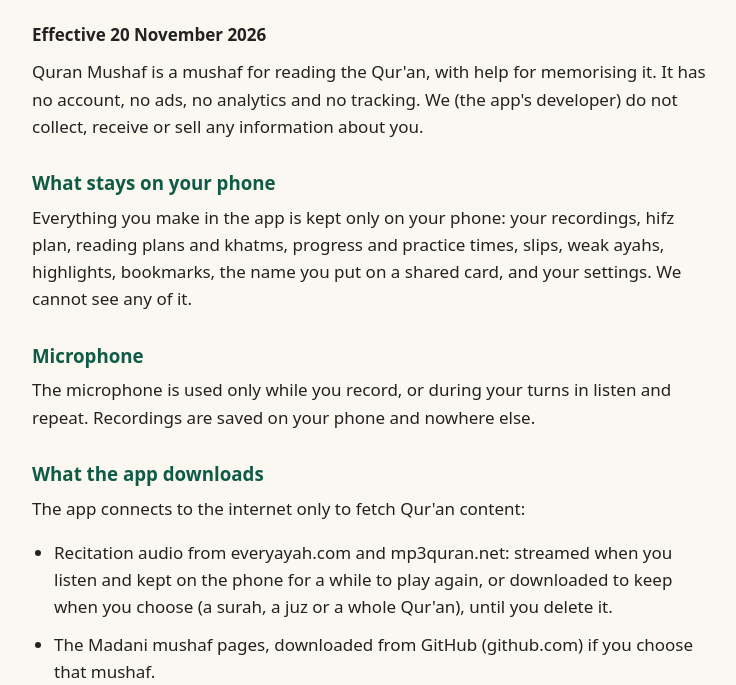
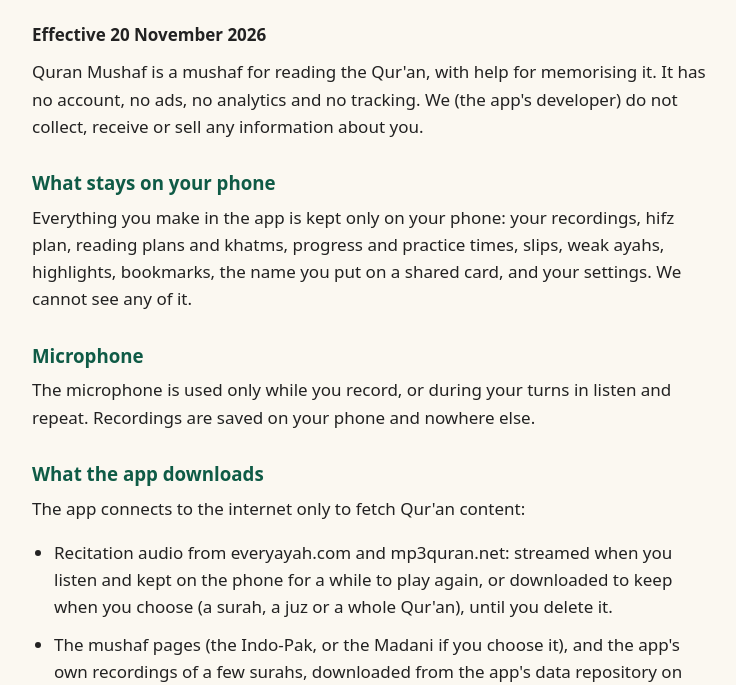
Before and after one commit to quranmushafapp/quranmushafapp.github.io, a plain HTML site: page privacy/index.html in a window 1280 px wide. Shown: the part 115-800 px from the top of the page, without its empty margins (268-1004 px from the left). Drawn offline with Linux system fonts and the light colour scheme.

Commit message:
Privacy policy: the mushaf pages and a few surah recordings come from the app's data repository on GitHub

```diff
--- a/privacy/index.html
+++ b/privacy/index.html
@@ -34,7 +34,7 @@
 <p>The app connects to the internet only to fetch Qur'an content:</p>
 <ul>
 <li>Recitation audio from everyayah.com and mp3quran.net: streamed when you listen and kept on the phone for a while to play again, or downloaded to keep when you choose (a surah, a juz or a whole Qur'an), until you delete it.</li>
-<li>The Madani mushaf pages, downloaded from GitHub (github.com) if you choose that mushaf.</li>
+<li>The mushaf pages (the Indo-Pak, or the Madani if you choose it), and the app's own recordings of a few surahs, downloaded from the app's data repository on GitHub (github.com).</li>
 </ul>
 <p>Like any website, these servers see your phone's IP address and which file is being fetched. The app sends them nothing about you. Their own privacy policies apply to what they log.</p>
 
```
